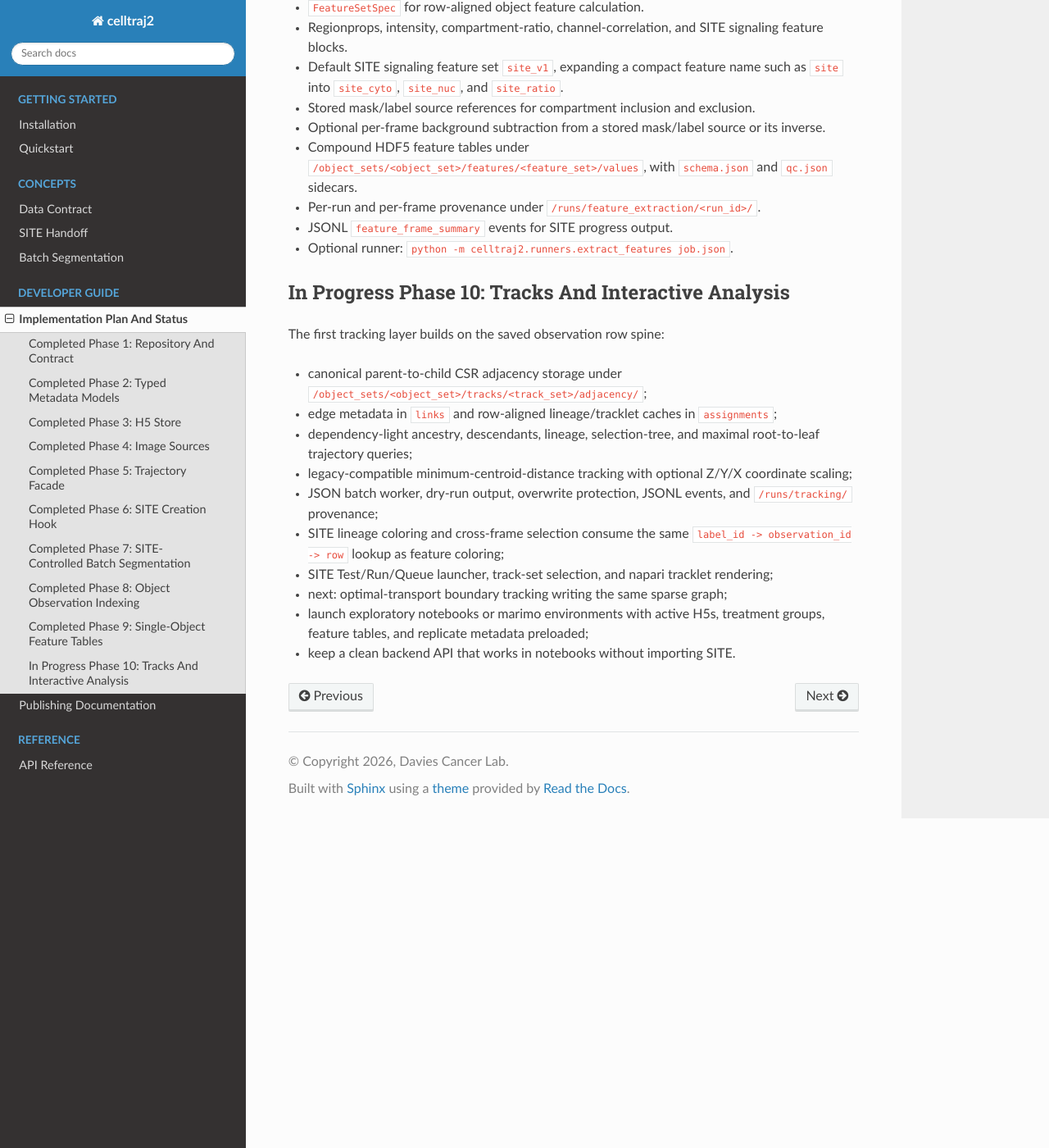
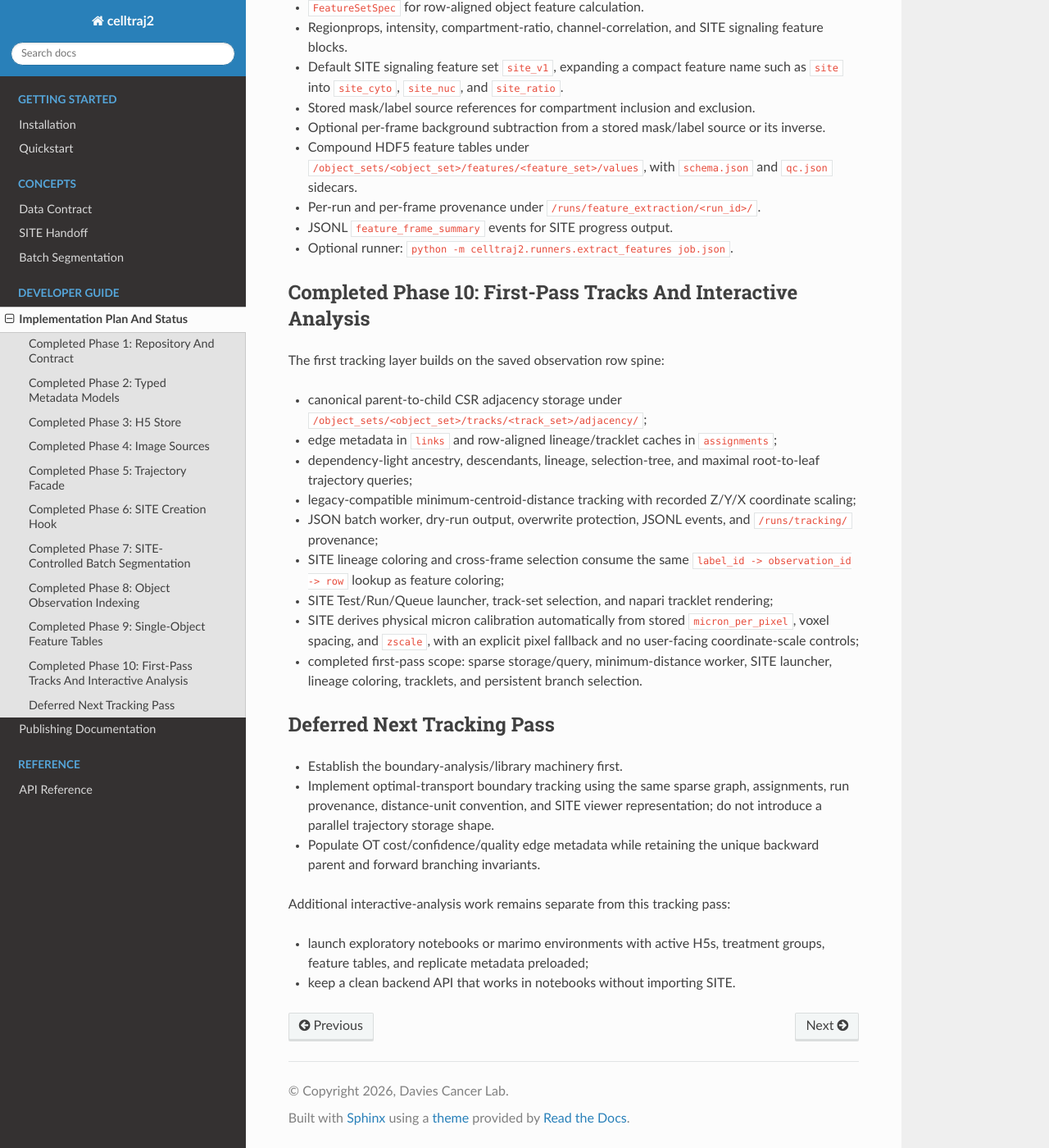
Before and after one commit to cancer-dynamics/celltraj2, a Sphinx documentation site: the page built from docs/source/developer/implementation_plan.md, in a window 1280 px wide and 1400 px high, scrolled down 2284 px. Shown: the whole window at 82% size. Built offline with Sphinx 7.4.7 and the Read the Docs theme 3.1.0, drawn with Linux system fonts in a browser that asks for light colours.

Commit message:
tracking first pass complete

```diff
--- a/docs/source/developer/implementation_plan.md
+++ b/docs/source/developer/implementation_plan.md
@@ -108,7 +108,7 @@ be used without importing SITE or Pydantic.
 - Optional runner:
   `python -m celltraj2.runners.extract_features job.json`.
 
-## In Progress Phase 10: Tracks And Interactive Analysis
+## Completed Phase 10: First-Pass Tracks And Interactive Analysis
 
 The first tracking layer builds on the saved observation row spine:
 
@@ -118,7 +118,7 @@ The first tracking layer builds on the saved observation row spine:
   `assignments`;
 - dependency-light ancestry, descendants, lineage, selection-tree, and maximal
   root-to-leaf trajectory queries;
-- legacy-compatible minimum-centroid-distance tracking with optional Z/Y/X
+- legacy-compatible minimum-centroid-distance tracking with recorded Z/Y/X
   coordinate scaling;
 - JSON batch worker, dry-run output, overwrite protection, JSONL events, and
   `/runs/tracking/` provenance;
@@ -126,7 +126,23 @@ The first tracking layer builds on the saved observation row spine:
   `label_id -> observation_id -> row` lookup as feature coloring;
 - SITE Test/Run/Queue launcher, track-set selection, and napari tracklet
   rendering;
-- next: optimal-transport boundary tracking writing the same sparse graph;
+- SITE derives physical micron calibration automatically from stored
+  `micron_per_pixel`, voxel spacing, and `zscale`, with an explicit pixel
+  fallback and no user-facing coordinate-scale controls;
+- completed first-pass scope: sparse storage/query, minimum-distance worker,
+  SITE launcher, lineage coloring, tracklets, and persistent branch selection.
+
+## Deferred Next Tracking Pass
+
+- Establish the boundary-analysis/library machinery first.
+- Implement optimal-transport boundary tracking using the same sparse graph,
+  assignments, run provenance, distance-unit convention, and SITE viewer
+  representation; do not introduce a parallel trajectory storage shape.
+- Populate OT cost/confidence/quality edge metadata while retaining the unique
+  backward parent and forward branching invariants.
+
+Additional interactive-analysis work remains separate from this tracking pass:
+
 - launch exploratory notebooks or marimo environments with active H5s,
   treatment groups, feature tables, and replicate metadata preloaded;
 - keep a clean backend API that works in notebooks without importing SITE.
```
Also changed, not shown: README.md (+4 -2 lines), docs/source/concepts/data_contract.md (+11 -0 lines), docs/source/concepts/sitelab_handoff.md (+18 -2 lines), 3 other files.
